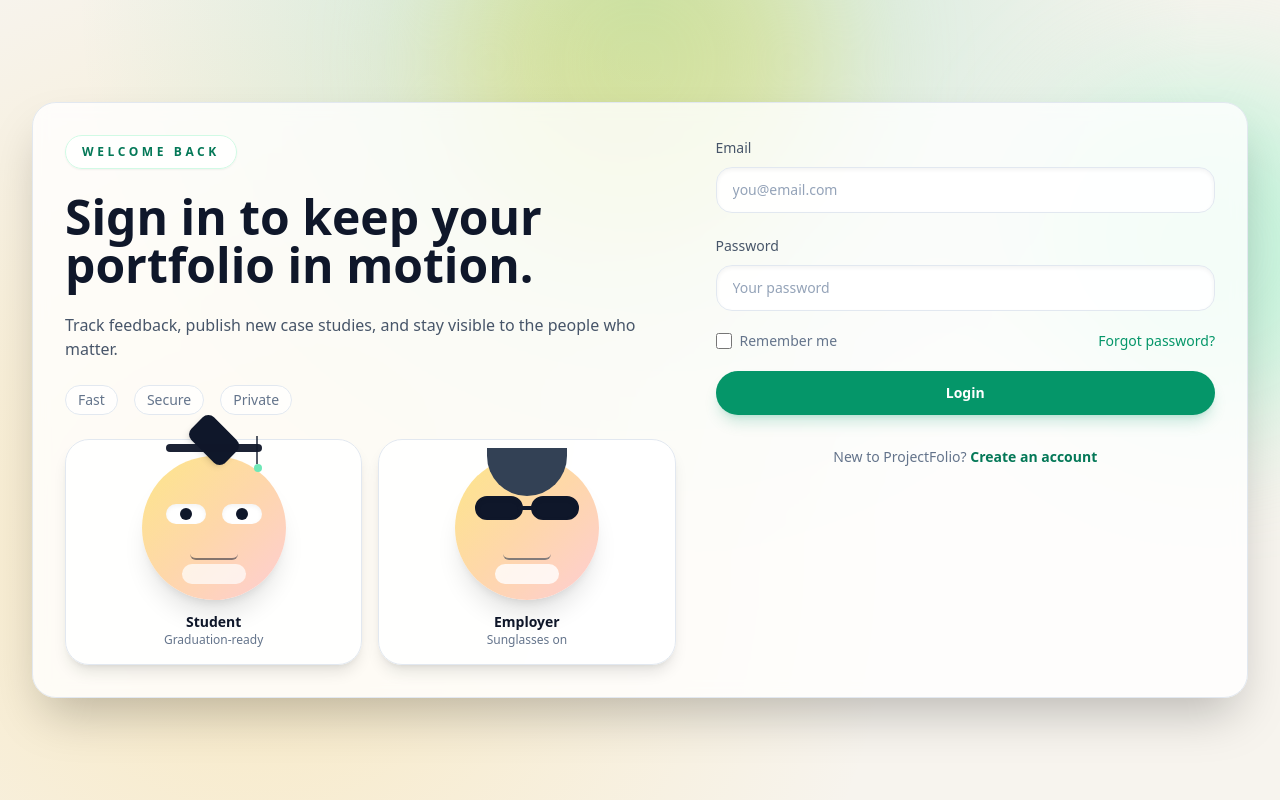
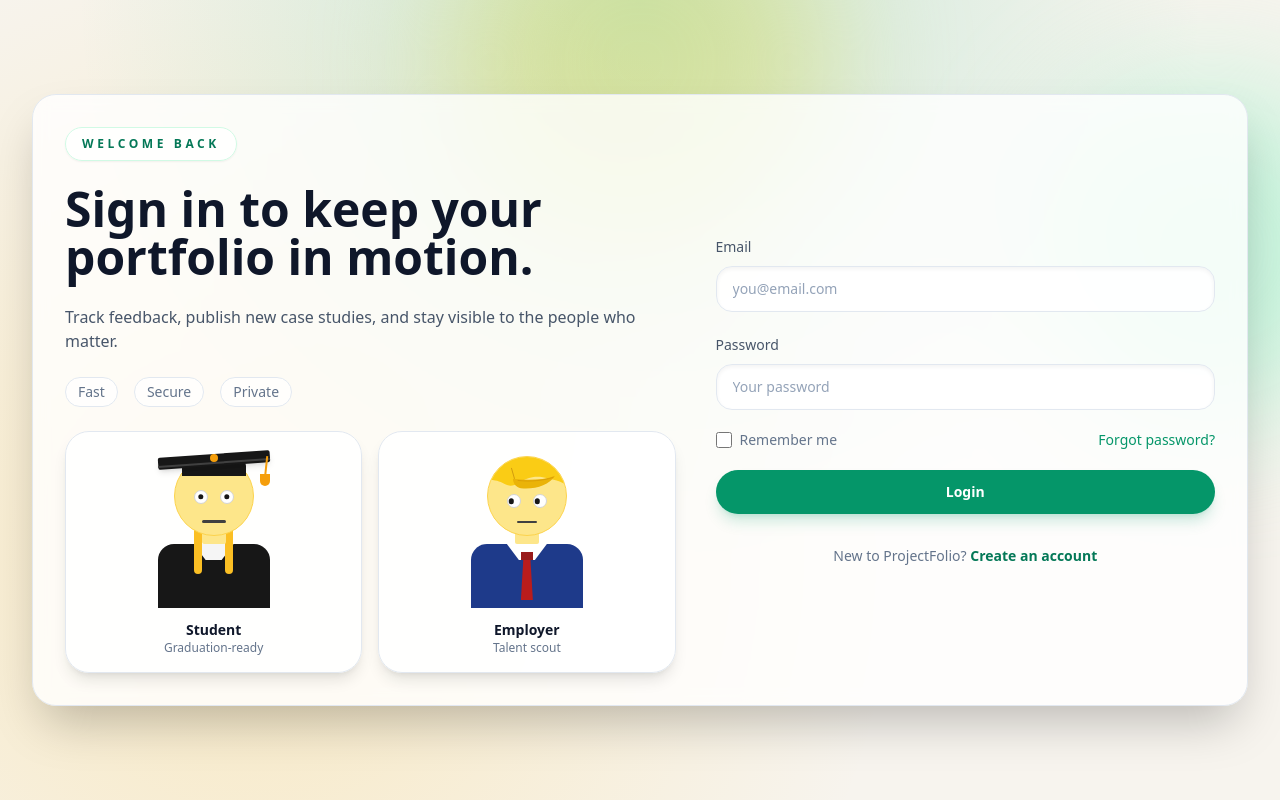
Before and after one commit to Software-Engineering-Spring-2026/MYZK, a React (Vite) app: page /login in a window 1280 px wide. Shown: the top 800 px of the page. Built offline with nearby package versions, Linux system fonts and the light colour scheme.

Commit message:
fixed login avtars

```diff
--- a/src/pages/login.jsx
+++ b/src/pages/login.jsx
@@ -1,12 +1,33 @@
 import { useEffect, useRef, useState } from "react";
 import { Link, useNavigate } from "react-router-dom";
+
+function Eye({ closed, dx = 0, dy = 0, size = 14 }) {
+  const len = Math.hypot(dx, dy) || 1;
+  const max = size * 0.18;
+  const x = (dx / len) * Math.min(max, len);
+  const y = (dy / len) * Math.min(max, len);
+
+  return (
+    <div
+      className="relative rounded-full border border-neutral-300 bg-white"
+      style={{ width: size, height: size }}
+    >
+      {closed ? (
+        <span className="absolute left-1/2 top-1/2 h-[2px] w-[80%] -translate-x-1/2 -translate-y-1/2 rounded-full bg-neutral-700"></span>
+      ) : (
+        <span
+          className="absolute left-1/2 top-1/2 h-[45%] w-[45%] rounded-full bg-neutral-900 transition-transform duration-75"
+          style={{ transform: `translate(calc(-50% + ${x}px), calc(-50% + ${y}px))` }}
+        ></span>
+      )}
+    </div>
+  );
+}
 
 function Login() {
   const navigate = useNavigate();
   const studentFaceRef = useRef(null);
-  const employerFaceRef = useRef(null);
   const [studentPupilOffset, setStudentPupilOffset] = useState({ x: 0, y: 0 });
-  const [employerPupilOffset, setEmployerPupilOffset] = useState({ x: 0, y: 0 });
   const [eyesClosed, setEyesClosed] = useState(false);
 
   const handleLogin = (e) => {
@@ -66,19 +87,11 @@ function Login() {
       };
 
       updateOffset(studentFaceRef, setStudentPupilOffset);
-      updateOffset(employerFaceRef, setEmployerPupilOffset);
     };
 
     window.addEventListener("mousemove", handleMouseMove);
     return () => window.removeEventListener("mousemove", handleMouseMove);
   }, [eyesClosed]);
-
-  const studentPupilStyle = {
-    transform: `translate(calc(-50% + ${studentPupilOffset.x}px), calc(-50% + ${studentPupilOffset.y}px))`,
-  };
-  const employerPupilStyle = {
-    transform: `translate(calc(-50% + ${employerPupilOffset.x}px), calc(-50% + ${employerPupilOffset.y}px))`,
-  };
 
   const handleFocus = () => setEyesClosed(true);
   const handleBlur = () => setEyesClosed(false);
@@ -114,47 +127,30 @@ function Login() {
               <div className="rounded-3xl border border-slate-200 bg-white/90 p-4 shadow-lg transition hover:-translate-y-1 hover:shadow-xl">
                 <div
                   ref={studentFaceRef}
-                  className="relative mx-auto flex h-36 w-36 items-center justify-center rounded-full bg-gradient-to-br from-amber-200 via-orange-200 to-rose-200 shadow-xl"
+                  className="relative mx-auto h-40 w-32 select-none"
                   aria-hidden="true"
                 >
-                  <div className="absolute -top-8 left-1/2 -translate-x-1/2">
-                    <div className="relative h-9 w-24">
-                      <div className="absolute left-1/2 top-0 h-8 w-12 -translate-x-1/2 rotate-45 rounded-[8px] bg-slate-900 shadow-md"></div>
-                      <div className="absolute left-1/2 top-5 h-2 w-24 -translate-x-1/2 rounded-full bg-slate-900/95"></div>
-                      <div className="absolute right-1 top-3 h-7 w-[2px] bg-slate-900/70"></div>
-                      <div className="absolute right-0 top-10 h-2 w-2 rounded-full bg-emerald-300"></div>
+                  <div className="absolute bottom-0 left-1/2 h-16 w-28 -translate-x-1/2 rounded-t-2xl bg-neutral-900"></div>
+                  <div
+                    className="absolute bottom-12 left-1/2 h-4 w-10 -translate-x-1/2 bg-neutral-100"
+                    style={{ clipPath: "polygon(0 0, 100% 0, 70% 100%, 30% 100%)" }}
+                  ></div>
+                  <div className="absolute bottom-[34px] left-[38%] h-14 w-2 -translate-x-1/2 rounded-b-md bg-amber-400"></div>
+                  <div className="absolute bottom-[34px] left-[62%] h-14 w-2 -translate-x-1/2 rounded-b-md bg-amber-400"></div>
+                  <div className="absolute bottom-16 left-1/2 h-3 w-6 -translate-x-1/2 rounded-sm bg-amber-200"></div>
+                  <div className="absolute bottom-[72px] left-1/2 h-20 w-20 -translate-x-1/2 rounded-full border border-amber-300 bg-amber-200">
+                    <div className="absolute left-1/2 top-[42%] flex -translate-x-1/2 items-center justify-center gap-3">
+                      <Eye closed={eyesClosed} dx={studentPupilOffset.x} dy={studentPupilOffset.y} />
+                      <Eye closed={eyesClosed} dx={studentPupilOffset.x} dy={studentPupilOffset.y} />
                     </div>
+                    <div className="absolute bottom-3 left-1/2 h-[3px] w-6 -translate-x-1/2 rounded-full bg-neutral-700"></div>
                   </div>
-                  <div className="absolute top-12 left-1/2 flex -translate-x-1/2 gap-4">
-                    <div className="relative h-5 w-10 rounded-full bg-white shadow-inner">
-                      <span
-                        className={`absolute left-1/2 top-1/2 h-3 w-3 rounded-full bg-slate-900 transition-opacity duration-200 ${
-                          eyesClosed ? "opacity-0" : "opacity-100"
-                        }`}
-                        style={studentPupilStyle}
-                      ></span>
-                      <span
-                        className={`absolute left-1/2 top-1/2 h-1 w-8 -translate-x-1/2 -translate-y-1/2 rounded-full bg-slate-900/70 transition-opacity duration-200 ${
-                          eyesClosed ? "opacity-100" : "opacity-0"
-                        }`}
-                      ></span>
-                    </div>
-                    <div className="relative h-5 w-10 rounded-full bg-white shadow-inner">
-                      <span
-                        className={`absolute left-1/2 top-1/2 h-3 w-3 rounded-full bg-slate-900 transition-opacity duration-200 ${
-                          eyesClosed ? "opacity-0" : "opacity-100"
-                        }`}
-                        style={studentPupilStyle}
-                      ></span>
-                      <span
-                        className={`absolute left-1/2 top-1/2 h-1 w-8 -translate-x-1/2 -translate-y-1/2 rounded-full bg-slate-900/70 transition-opacity duration-200 ${
-                          eyesClosed ? "opacity-100" : "opacity-0"
-                        }`}
-                      ></span>
-                    </div>
-                  </div>
-                  <div className="absolute bottom-10 left-1/2 h-3 w-12 -translate-x-1/2 rounded-full border-b-2 border-slate-900/50"></div>
-                  <div className="absolute bottom-4 left-1/2 h-5 w-16 -translate-x-1/2 rounded-full bg-white/70"></div>
+                  <div className="absolute bottom-[132px] left-1/2 h-4 w-16 -translate-x-1/2 rounded-t-md bg-neutral-900"></div>
+                  <div className="absolute bottom-[142px] left-1/2 h-3 w-28 -translate-x-1/2 rotate-[-4deg] rounded-sm bg-neutral-900 shadow-md"></div>
+                  <div className="absolute bottom-[144px] left-1/2 h-[2px] w-28 -translate-x-1/2 rotate-[-4deg] bg-neutral-700"></div>
+                  <div className="absolute bottom-[146px] left-1/2 h-2 w-2 -translate-x-1/2 rounded-full bg-amber-500"></div>
+                  <div className="absolute bottom-[128px] right-[8%] h-6 w-[2px] rotate-[6deg] bg-amber-500"></div>
+                  <div className="absolute bottom-[122px] right-[6%] h-3 w-2.5 rounded-b-full bg-amber-500"></div>
                 </div>
                 <div className="mt-3 text-center">
                   <p className="text-sm font-semibold text-slate-900">Student</p>
@@ -164,56 +160,47 @@ function Login() {
 
               <div className="rounded-3xl border border-slate-200 bg-white/90 p-4 shadow-lg transition hover:-translate-y-1 hover:shadow-xl">
                 <div
-                  ref={employerFaceRef}
-                  className="relative mx-auto flex h-36 w-36 items-center justify-center rounded-full bg-gradient-to-br from-amber-200 via-orange-200 to-rose-200 shadow-xl"
+                  className="relative mx-auto h-40 w-32 select-none"
                   aria-hidden="true"
                 >
-                  <div className="absolute -top-2 left-1/2 h-12 w-20 -translate-x-1/2 rounded-b-full bg-slate-700"></div>
-                  <div className="absolute top-11 left-1/2 flex -translate-x-1/2 gap-4">
-                    <div className="relative h-5 w-10 rounded-full bg-white shadow-inner">
-                      <span
-                        className={`absolute left-1/2 top-1/2 h-3 w-3 rounded-full bg-slate-900 transition-opacity duration-200 ${
-                          eyesClosed ? "opacity-0" : "opacity-100"
-                        }`}
-                        style={employerPupilStyle}
-                      ></span>
-                      <span
-                        className={`absolute left-1/2 top-1/2 h-1 w-8 -translate-x-1/2 -translate-y-1/2 rounded-full bg-slate-900/70 transition-opacity duration-200 ${
-                          eyesClosed ? "opacity-100" : "opacity-0"
-                        }`}
-                      ></span>
+                  <div className="absolute bottom-0 left-1/2 h-16 w-28 -translate-x-1/2 rounded-t-2xl bg-[#1e3a8a]"></div>
+                  <div
+                    className="absolute bottom-12 left-1/2 h-4 w-10 -translate-x-1/2 bg-white"
+                    style={{ clipPath: "polygon(0 0, 100% 0, 70% 100%, 30% 100%)" }}
+                  ></div>
+                  <div className="absolute bottom-12 left-1/2 h-2 w-3 -translate-x-1/2 bg-red-800"></div>
+                  <div
+                    className="absolute bottom-2 left-1/2 h-10 w-3 -translate-x-1/2 bg-red-700"
+                    style={{ clipPath: "polygon(20% 0, 80% 0, 100% 100%, 0 100%)" }}
+                  ></div>
+                  <div className="absolute bottom-16 left-1/2 h-3 w-6 -translate-x-1/2 rounded-sm bg-amber-200"></div>
+                  <div className="absolute bottom-[72px] left-1/2 h-20 w-20 -translate-x-1/2 overflow-hidden rounded-full border border-amber-300 bg-amber-200">
+                    <svg
+                      viewBox="0 0 100 100"
+                      className="pointer-events-none absolute inset-0 h-full w-full"
+                      preserveAspectRatio="none"
+                    >
+                      <path d="M -5 -5 L 105 -5 L 105 38 C 92 30, 80 28, 70 26 C 58 24, 48 28, 40 33 C 33 37, 28 38, 22 35 C 16 32, 10 28, -5 30 Z" fill="#facc15" />
+                      <path d="M 32 28 C 50 30, 70 30, 86 24 C 78 36, 60 42, 42 40 C 36 39, 32 34, 32 28 Z" fill="#eab308" />
+                      <path d="M 38 30 C 55 32, 72 30, 84 26" stroke="#ca8a04" strokeWidth="0.8" fill="none" opacity="0.8" />
+                      <path d="M 30 14 L 34 28" stroke="#a16207" strokeWidth="0.6" />
+                    </svg>
+                    <div className="absolute left-1/2 top-[48%] flex -translate-x-1/2 items-center justify-center gap-3">
+                      <Eye closed={eyesClosed} dx={-10} dy={0} />
+                      <Eye closed={eyesClosed} dx={-10} dy={0} />
                     </div>
-                    <div className="relative h-5 w-10 rounded-full bg-white shadow-inner">
-                      <span
-                        className={`absolute left-1/2 top-1/2 h-3 w-3 rounded-full bg-slate-900 transition-opacity duration-200 ${
-                          eyesClosed ? "opacity-0" : "opacity-100"
-                        }`}
-                        style={employerPupilStyle}
-                      ></span>
-                      <span
-                        className={`absolute left-1/2 top-1/2 h-1 w-8 -translate-x-1/2 -translate-y-1/2 rounded-full bg-slate-900/70 transition-opacity duration-200 ${
-                          eyesClosed ? "opacity-100" : "opacity-0"
-                        }`}
-                      ></span>
-                    </div>
+                    <div className="absolute bottom-3 left-1/2 h-[2px] w-5 -translate-x-1/2 rounded-full bg-neutral-700"></div>
                   </div>
-                  <div className="pointer-events-none absolute top-10 left-1/2 flex -translate-x-1/2 items-center gap-2">
-                    <div className="h-6 w-12 rounded-full border-2 border-slate-900 bg-slate-900 shadow-inner"></div>
-                    <div className="h-6 w-12 rounded-full border-2 border-slate-900 bg-slate-900 shadow-inner"></div>
-                    <div className="absolute left-1/2 top-1/2 h-1 w-5 -translate-x-1/2 -translate-y-1/2 rounded-full bg-slate-900"></div>
-                  </div>
-                  <div className="absolute bottom-10 left-1/2 h-3 w-12 -translate-x-1/2 rounded-full border-b-2 border-slate-700/60"></div>
-                  <div className="absolute bottom-4 left-1/2 h-5 w-16 -translate-x-1/2 rounded-full bg-white/80"></div>
                 </div>
                 <div className="mt-3 text-center">
                   <p className="text-sm font-semibold text-slate-900">Employer</p>
-                  <p className="text-xs text-slate-500">Sunglasses on</p>
+                  <p className="text-xs text-slate-500">Talent scout</p>
                 </div>
               </div>
             </div>
           </div>
 
-          <div className="flex flex-col gap-8">
+          <div className="flex flex-col justify-center gap-8">
             <form onSubmit={handleLogin} className="space-y-5">
               <div className="space-y-2">
                 <label className="text-sm text-slate-600">Email</label>
```
